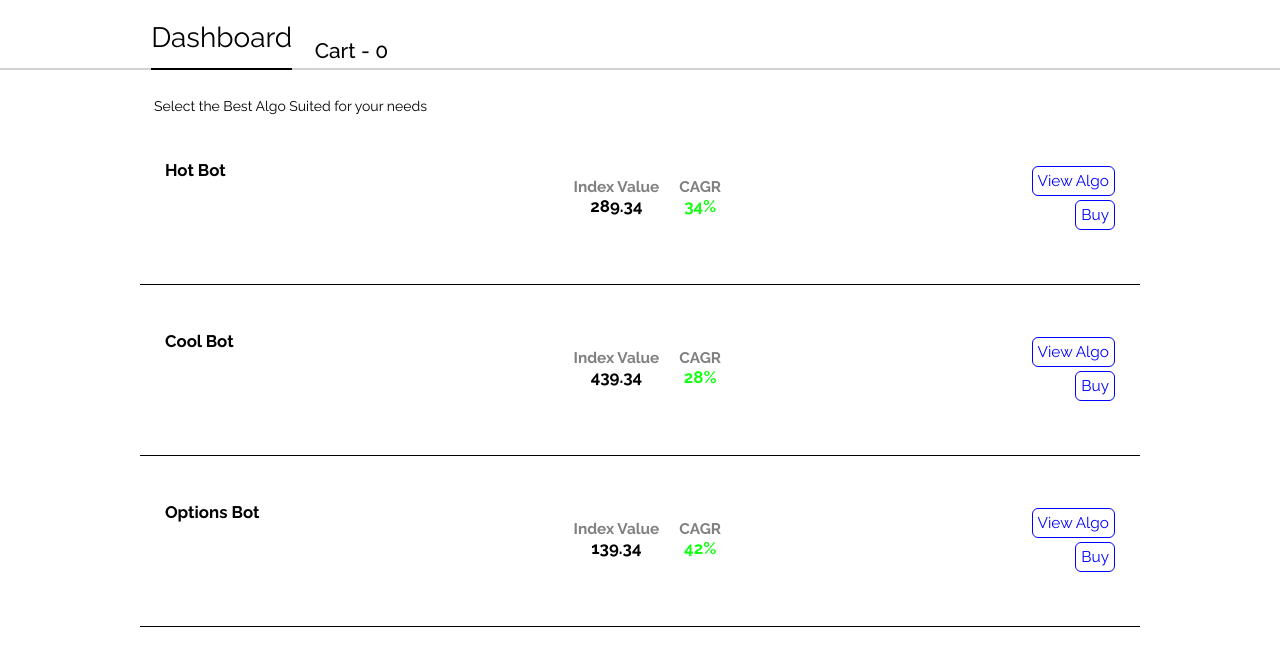
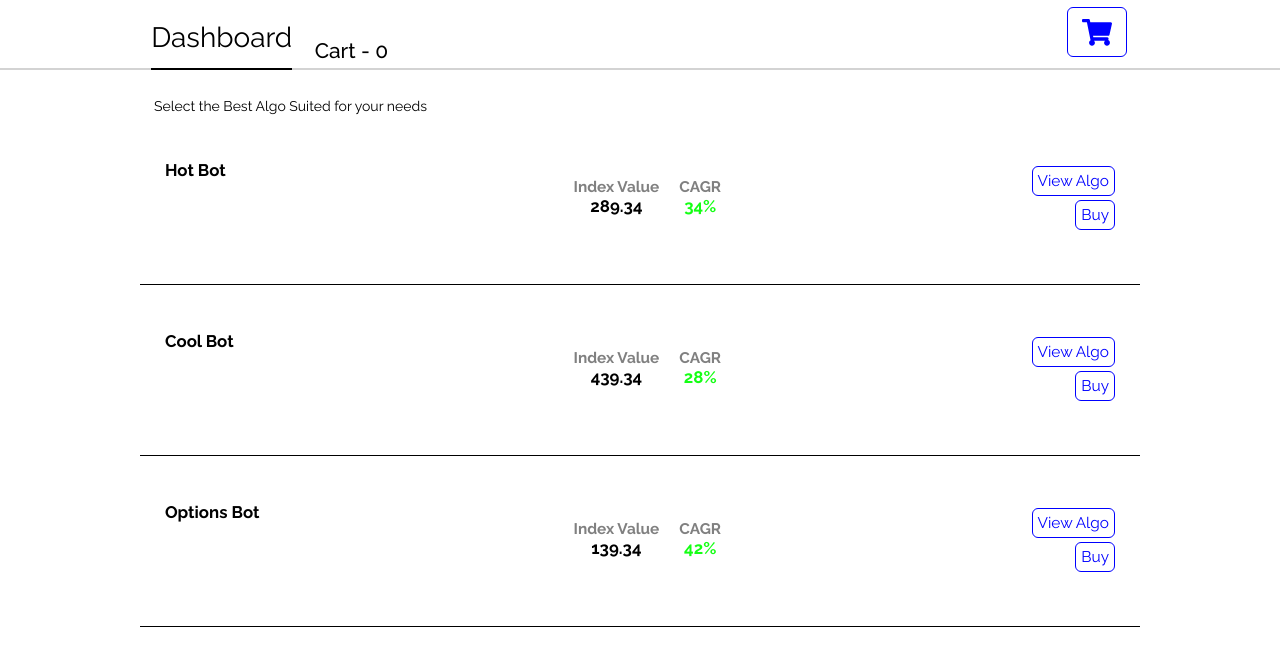
Before and after one commit to yashkuncolienker-vb/docker-miniassignment, a React (Create React App) app: page /bots in a window 1280 px wide. Shown: the top 666 px of the page. Built offline with nearby package versions, Linux system fonts and the light colour scheme.

Commit message:
000|YASH RK|Shopping cart Icon added

```diff
--- a/src/components/Navbar/Navbar.css
+++ b/src/components/Navbar/Navbar.css
@@ -22,3 +22,12 @@ nav h2 {
   align-self: end;
   margin-bottom: 5px;
 }
+nav button {
+  width: 60px;
+  height: 50px;
+  margin-left: auto;
+  align-self: center;
+  position: fixed;
+  right: 10.1rem;
+  top: 0.5rem;
+}
--- a/src/components/Navbar/Navbar.jsx
+++ b/src/components/Navbar/Navbar.jsx
@@ -1,5 +1,7 @@
 import './Navbar.css';
 import { useSelector } from 'react-redux';
+import { FontAwesomeIcon } from '@fortawesome/react-fontawesome';
+import { faShoppingCart } from '@fortawesome/free-solid-svg-icons';
 
 const Navbar = () => {
   const cart = useSelector((state) => state.cart);
@@ -7,6 +9,13 @@ const Navbar = () => {
     <nav>
       <h1>Dashboard</h1>
       <h2>Cart - {cart.count}</h2>
+      <button>
+        <FontAwesomeIcon
+          size="2x"
+          className="cart-icon"
+          icon={faShoppingCart}
+        />
+      </button>
     </nav>
   );
 };
```
